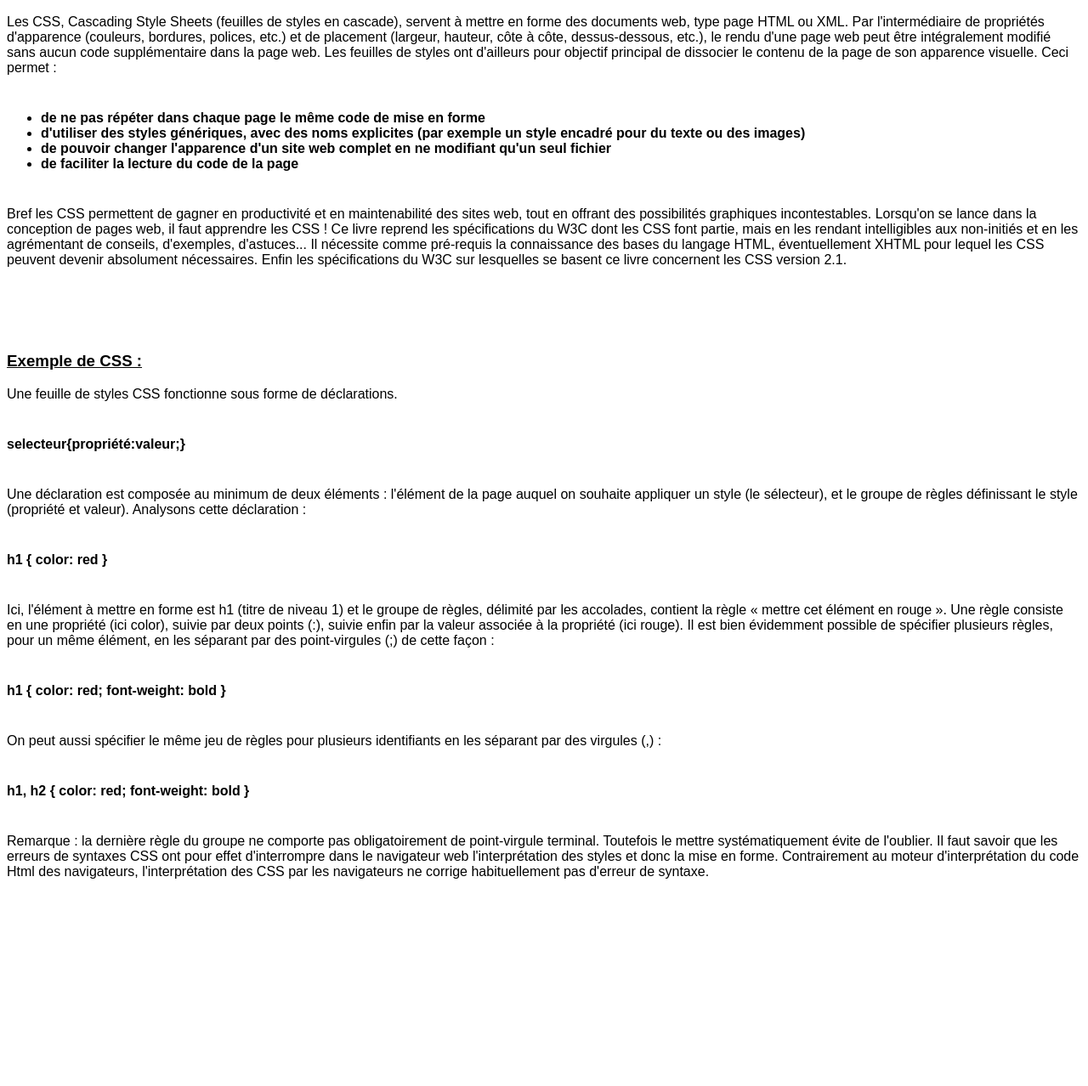
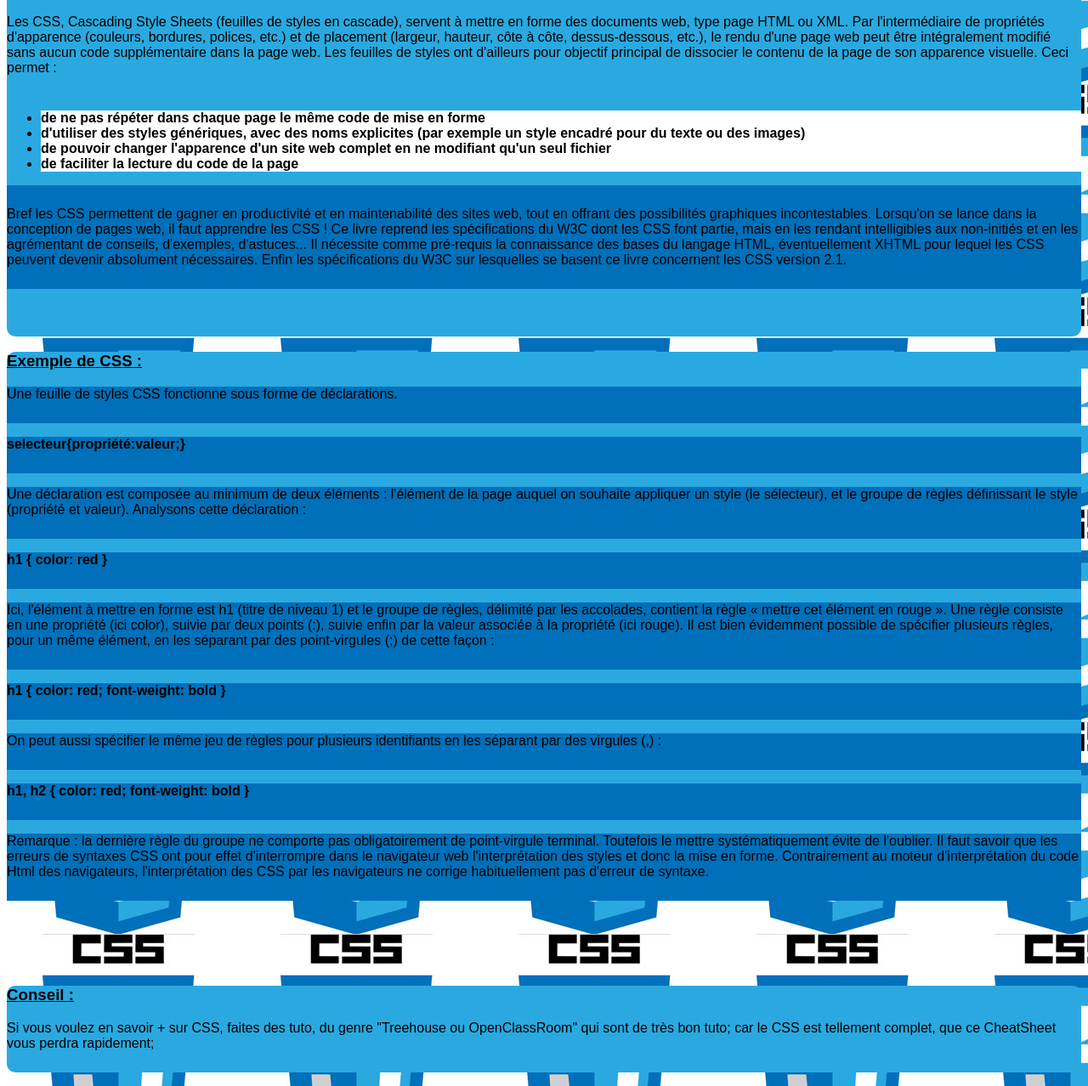
Before and after one commit to Shinuwa6/Cheat-SheetCSS, a plain HTML site: page index.html in a window 1280 px wide. Shown: the part 901-2179 px from the top of the page at 85% size. Before the commit the page ends 1977 px from the top, so only its background shows below. Drawn offline with Linux system fonts and the light colour scheme.

Commit message:
FINITION

```diff
--- a/index.html
+++ b/index.html
@@ -86,6 +86,17 @@ Il est bien évidemment possible de spécifier plusieurs règles, pour un même
             </p>
 
       </div>
+<!--pied de page-->
+      <div class="hyx">
+
+        <h3><u>Conseil :</u></h3>
+
+        <p>
+          Si vous voulez en savoir + sur CSS, faites des tuto, du genre "Treehouse ou OpenClassRoom" qui sont de très bon tuto; car le CSS est tellement complet,
+          que ce CheatSheet vous perdra rapidement;
+        </p>
+
+      </div>
 </footer>
 
 </body>
--- a/style.css
+++ b/style.css
@@ -1,5 +1,5 @@
 .zed {
-
+/*ICONE CSS*/
     text-align: center;
     position: absolute;
     margin-left: 650px;
@@ -15,18 +15,20 @@ h1 {
 
 
 }
-
+/*ARRIERE PLAN*/
 .lucian {
     text-align: center;
     float: center;
 
     margin-left: 50px
 }
-
+/*INTRO AGAIN*/
 .ninus {
     margin-top: 450px;
     font-family: arial;
-    padding-bottom: 40px
+    padding-bottom: 40px;
+    background-color: #2AA9E0;
+    border-radius: 10px;
 
 }
 
@@ -40,15 +42,42 @@ ul {
 
 }
 
-
+/*ABOUT INTRO*/
 .papa{
     padding-top: 25px;
+    background-color: #0070BA;
 
 
 }
-
+/*EXEMPLE DU CSS*/
 
 .oklm {
     font-family: arial;
+    background-color: #2AA9E0;
+    border-radius: 10px;
+
 
 }
+.oklm p {
+background-color: #0070BA;
+
+}
+
+body {
+  background: url("css.jpg");
+
+
+}
+/*INTRO*/
+.ninus ul strong li {
+background-color: white;
+
+}
+/*CONSEIL*/
+.hyx {
+  font-family: arial;
+  background-color: #2AA9E0;
+  border-radius: 10px;
+  margin-top: 100px
+
+}
```
